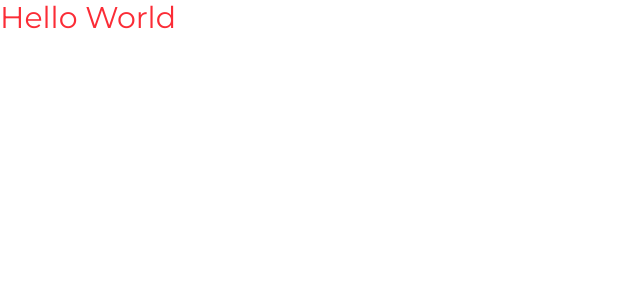
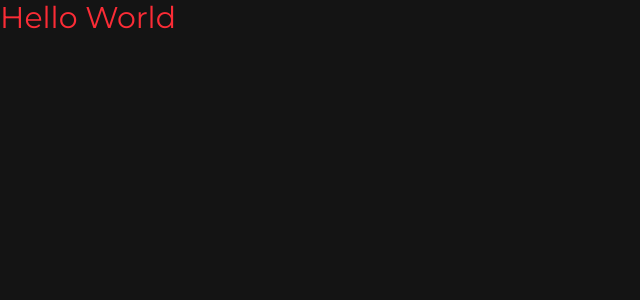
Before and after one commit to Tomo233/netflix-clone-app, a React (Vite) app: page / in a window 1280 px wide. Shown: the top 300 px of the page, without its empty margins (0-640 px from the left). Built offline with nearby package versions, Linux system fonts and the light colour scheme.

Commit message:
Add main custom colors

```diff
--- a/src/index.css
+++ b/src/index.css
@@ -1,5 +1,13 @@
 @import "tailwindcss";
 
+@theme {
+  --color-background-color: #141414;
+  --color-secondary-text-color: #d3cfcf;
+  --color-border-color: #363535;
+}
+
 body {
+  background-color: var(--color-background-color);
+  color: white;
   font-family: "Montserrat", sans-serif;
 }
```
